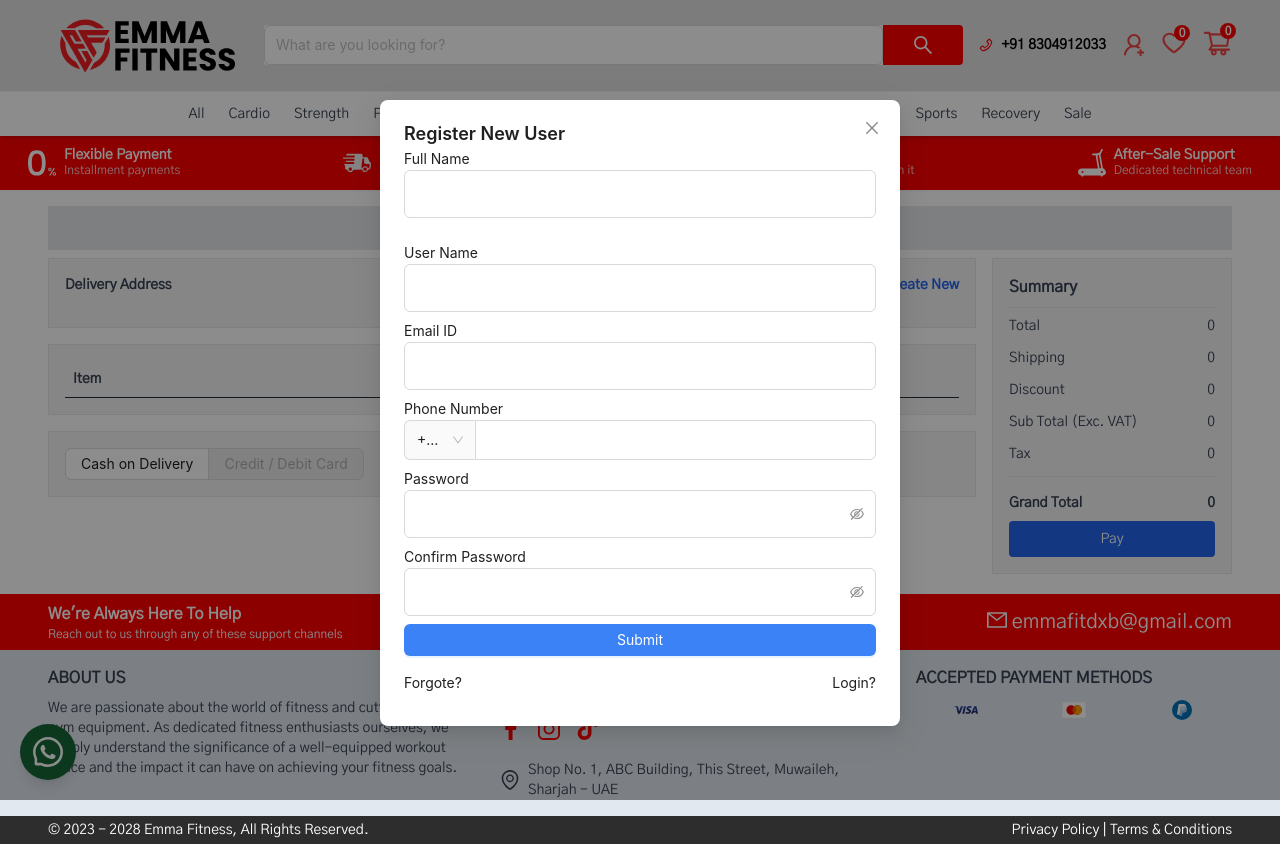
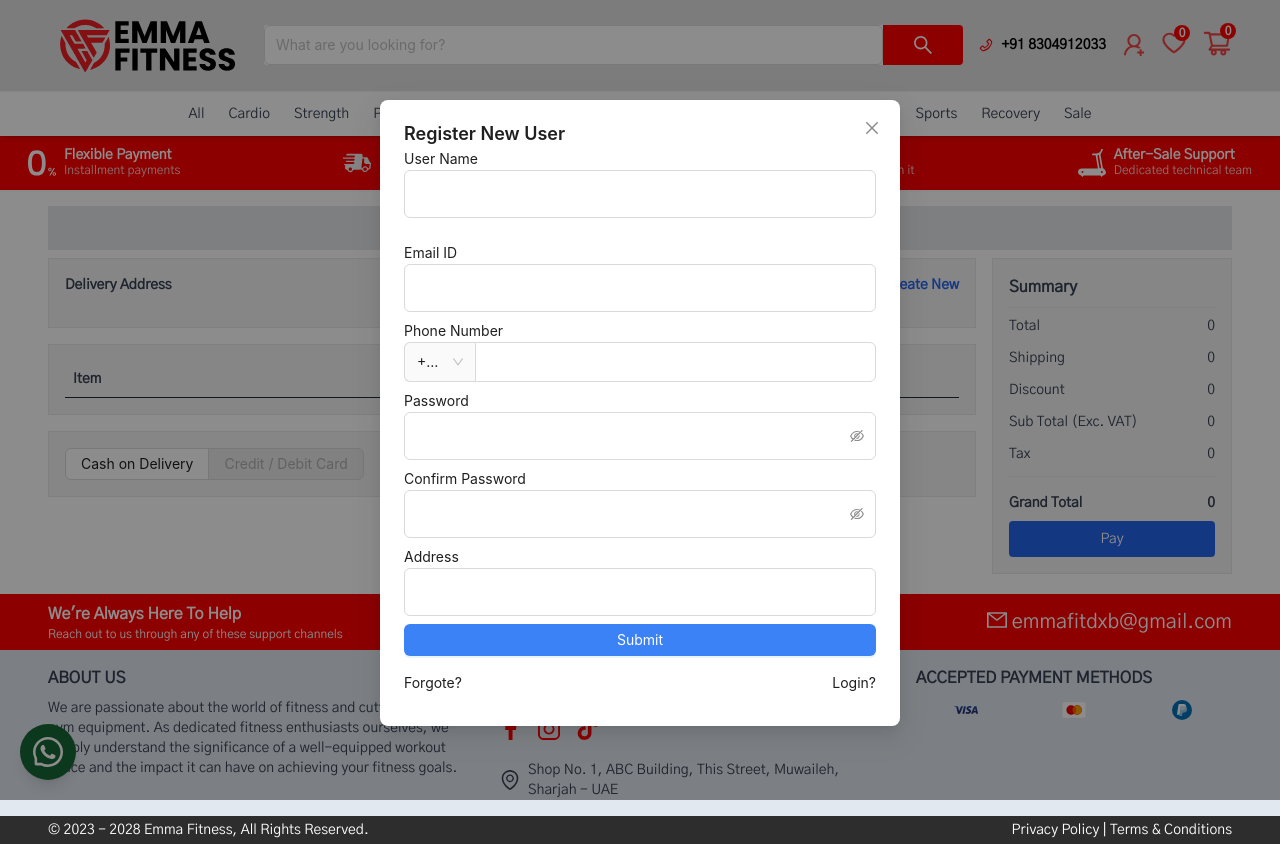
Before and after one commit to Muhammed-shamal/emmafitness-frontend, a Next.js app: page /checkout in a window 1280 px wide. Both pictures are taken after a click on the element "New User?". Built offline with nearby package versions, Linux system fonts and the light colour scheme.

Commit message:
authentication management

```diff
--- a/src/components/user/SignUp.jsx
+++ b/src/components/user/SignUp.jsx
@@ -54,27 +54,13 @@ function SignUp({ Close=()=>{} }) {
 
 
       <Form
-      className="space-y-2"
+        className="space-y-2"
         name="signUpForm"
         initialValues={initialValues}
         onFinish={formHandle}
         // onFinishFailed={onFinishFailed}
         autoComplete="off"
       >
-        <Form.Item name="FullName"
-          rules={[
-            {
-              required: true,
-              message: 'Please input your full name!',
-            },
-          ]}
-        >
-          <label>
-            Full Name
-            <Input  className="h-12"/>
-          </label>
-        </Form.Item>
-
         <Form.Item name="username"
           rules={[
             {
@@ -163,6 +149,18 @@ function SignUp({ Close=()=>{} }) {
           </label>
         </Form.Item>
 
+        <Form.Item name="address"
+          rules={[
+            {
+              required: true,
+              message: 'Please input your address!',
+            },
+          ]}
+        >
+          <label>Address
+            <Input  className="h-12"/>
+          </label>
+        </Form.Item>
 
 
         <Form.Item>
```
